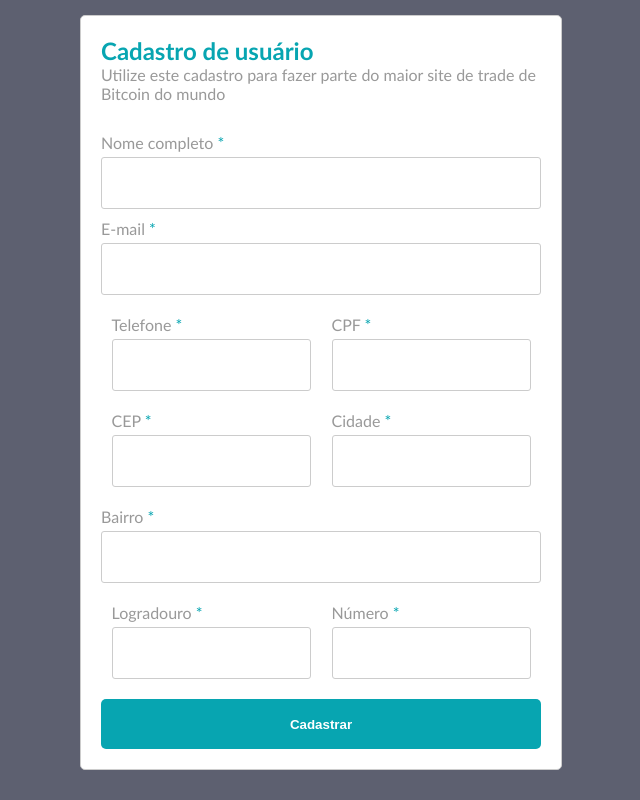
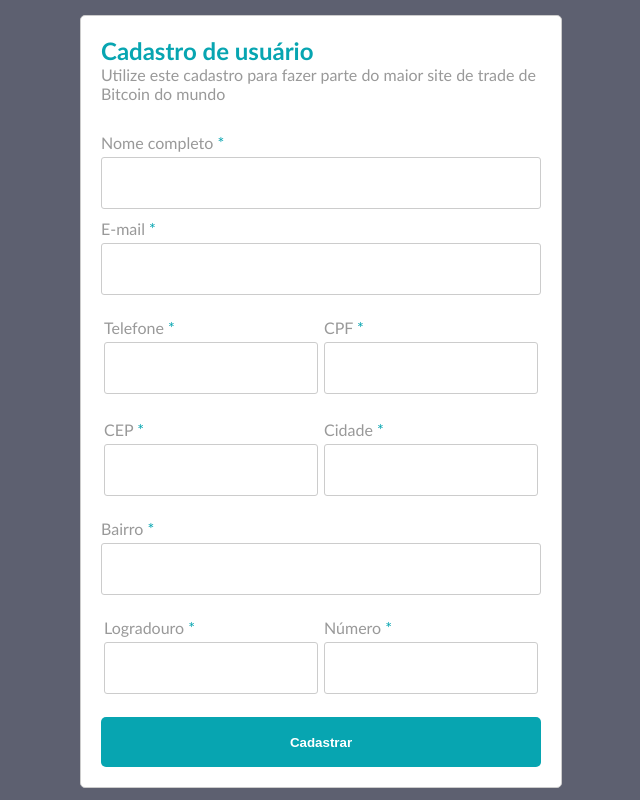
Before and after one commit to viniciuslemos93/tela-cadastro, a plain HTML site: page index.html in a window 1280 px wide. Shown: the whole page, without its empty margins (319-959 px from the left). Drawn offline with Linux system fonts and the light colour scheme.

Commit message:
Ajuste do alinhamento dos campos

```diff
--- a/assets/estilos/estilo.css
+++ b/assets/estilos/estilo.css
@@ -35,6 +35,7 @@ body {
 .lineInput {
     display: grid;
     margin: 10px auto;
+    flex-grow: 1;
 }
 input[type=text] {
     margin-top: 5px;
@@ -66,3 +67,6 @@ input {
     display: flex;
     flex-direction: row;
 }
+.flex .lineInput {
+    padding: 3px;
+}
```
